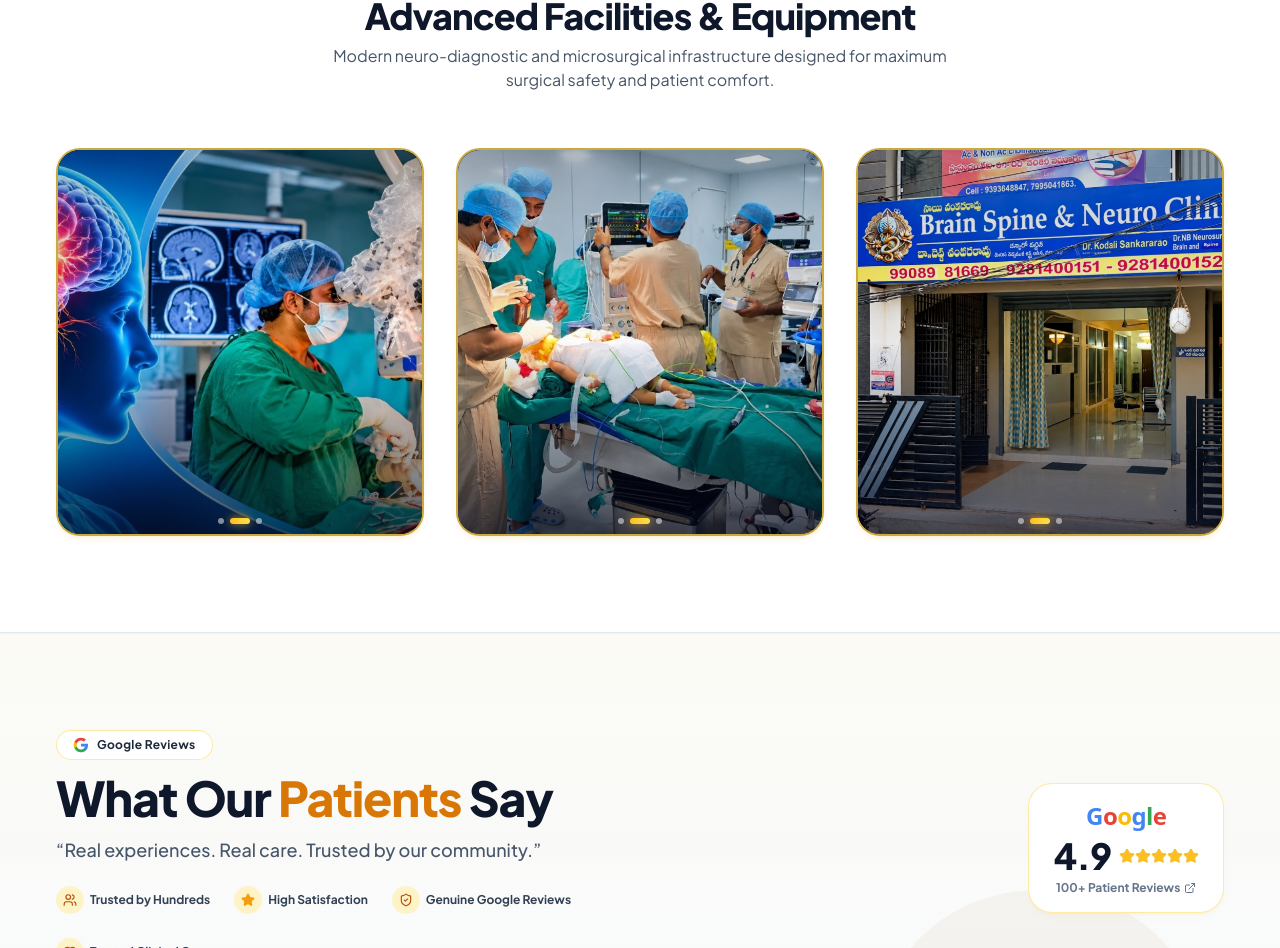
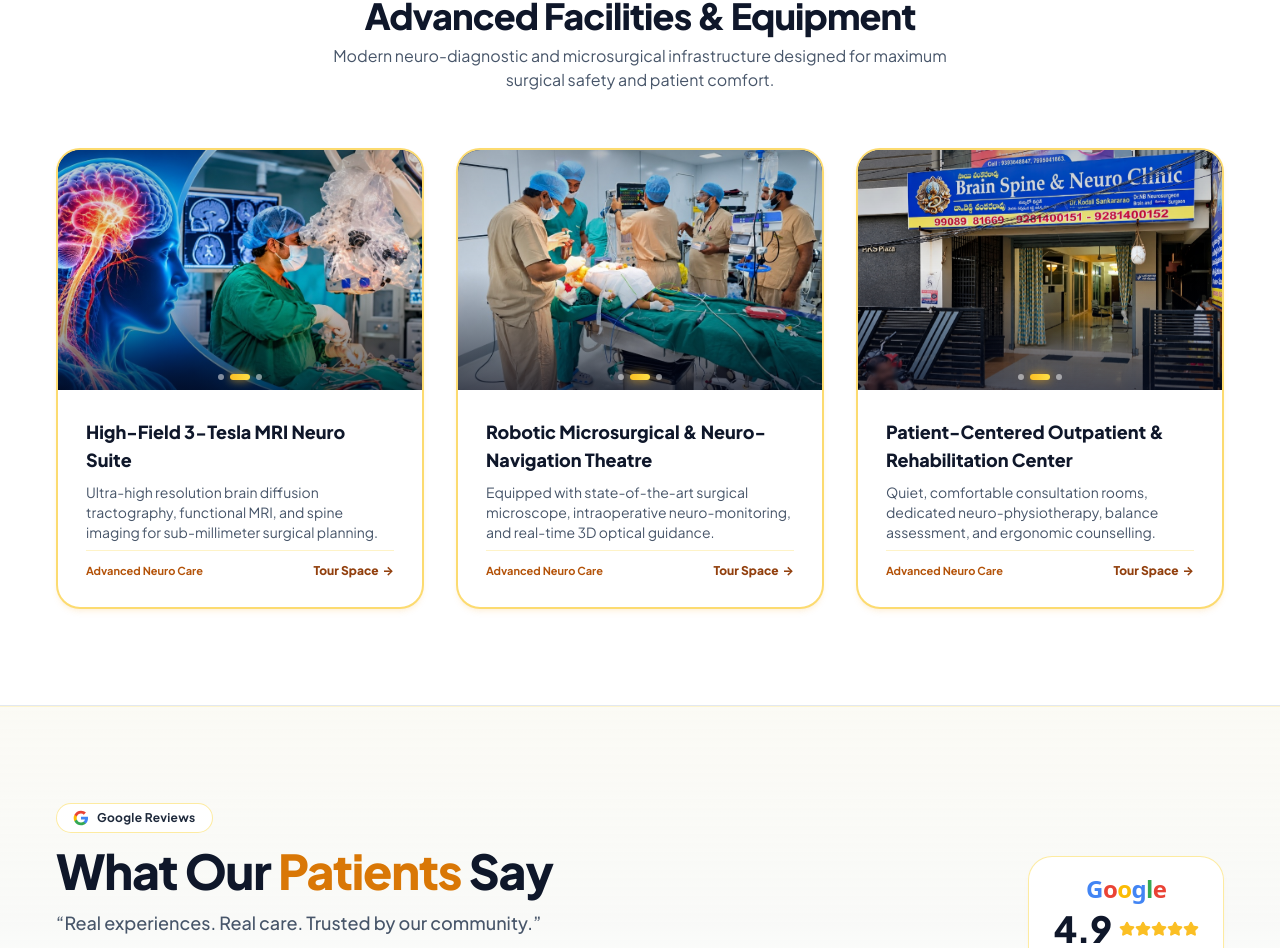
Before and after one commit to 251412/Brain-Spine-and-Neuro-Clinic-Vizianagaram, a React (Vite) app: page / in a window 1280 px wide. Shown: the part 2550-3498 px from the top of the page. Built offline with nearby package versions, Linux system fonts and the light colour scheme; a web font is replaced by a local one.

Commit message:
Update facility cards layout and ensure all latest changes are committed

```diff
--- a/src/pages/Home.jsx
+++ b/src/pages/Home.jsx
@@ -325,15 +325,34 @@ export const Home = () => {
               return (
                 <ScrollStaggerItem key={facility.id} direction="up" distance={28} className="h-full">
                   <div
-                    className="group rounded-3xl overflow-hidden bg-slate-950 border-2 border-amber-300/80 shadow-md shadow-amber-500/10 hover:shadow-2xl hover:shadow-amber-500/30 hover:border-amber-500 transition-all duration-300"
+                    className="group rounded-3xl overflow-hidden bg-white border-2 border-amber-300/80 shadow-md shadow-amber-500/10 hover:shadow-2xl hover:shadow-amber-500/30 hover:border-amber-500 transition-all duration-300 flex flex-col justify-between h-full"
                   >
+                    <div className="relative">
                       <CardImageSlideshow
                         images={facilityImages}
                         alt={language === 'te' ? facility.nameTe : facility.nameEn}
                         cardIndex={fIdx}
                         intervalMs={3800}
-                      className="h-72 sm:h-80 lg:h-96 w-full"
+                        className="h-56 sm:h-60"
                       />
+                    </div>
+                    <div className="p-6 sm:p-7 space-y-2 flex-1 flex flex-col justify-between">
+                      <div>
+                        <h3 className="font-extrabold text-slate-900 text-base sm:text-lg mb-2 group-hover:text-amber-800 transition-colors">
+                          {language === 'te' ? facility.nameTe : facility.nameEn}
+                        </h3>
+                        <p className="text-xs sm:text-sm text-slate-600 leading-relaxed">
+                          {language === 'te' ? facility.descTe : facility.descEn}
+                        </p>
+                      </div>
+                      <div className="pt-3 border-t border-amber-100 flex items-center justify-between text-xs">
+                        <span className="text-[11px] font-bold text-amber-700">Advanced Neuro Care</span>
+                        <Link to="/gallery" className="text-amber-800 font-extrabold hover:text-amber-950 inline-flex items-center gap-1">
+                          <span>Tour Space</span>
+                          <span>→</span>
+                        </Link>
+                      </div>
+                    </div>
                   </div>
                 </ScrollStaggerItem>
               );
```
Lines whose indentation alone changed are shown as unchanged.
